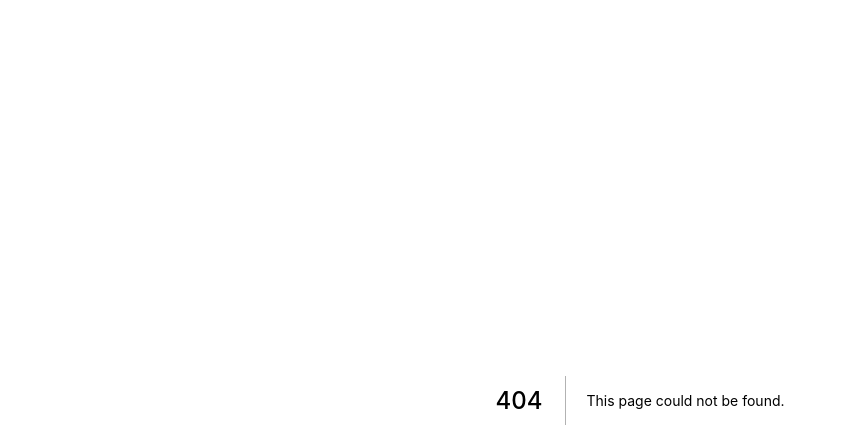
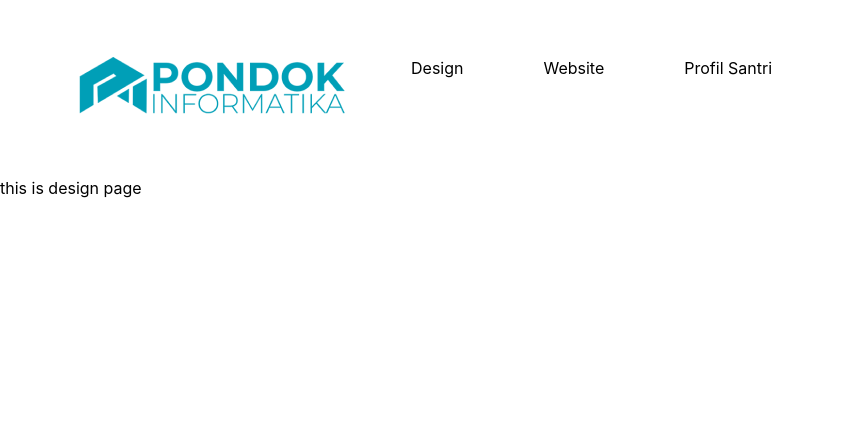
Before and after one commit to kreindo/portonext, a Next.js app: page /design in a window 1280 px wide. Before the commit this address had no page. Shown: the top 448 px of the page, without its empty margins (0-847 px from the left). Built offline with nearby package versions, Linux system fonts and the light colour scheme.

Commit message:
added pages, and routes

```diff
--- a/pages/components/header.jsx
+++ b/pages/components/header.jsx
@@ -1,34 +1,54 @@
 import Image from 'next/image';
+import { useState, useEffect } from 'react';
 import Logo from '../../public/assets/images/logo1.png';
+import Link from 'next/link';
 
-export const header = () => {
-  const menus = ['Design', 'Website', 'Profil Santri'];
+const Header = () => {
+  // const [menu, setMenu] = useState('menu');
+  // const menus = ['Design', 'Website', 'Profil Santri'];
   const handleClick = () => {
     console.log('hello');
   };
+  // useEffect(() => setMenu(menu), []);
+
   return (
-    <div className="flex flex-1 my-14">
+    <div className="flex flex-1 my-14 mx-16">
       <Image
         src={Logo}
         alt="Logo"
-        width={307}
-        height={64}
         className="hover:cursor-pointer"
         onClick={handleClick}
         z
       />
+      <div>
+        <ul className="flex">
+          <li className="mx-10">
+            <Link href="/design">
+              <a>Design</a>
+            </Link>
+          </li>
+          <li className="mx-10">
+            <Link href="/website">
+              <a>Website</a>
+            </Link>
+          </li>
+          <li className="mx-10">
+            <Link href="/profile">
+              <a>Profil Santri</a>
+            </Link>
+          </li>
+        </ul>
 
-      <div>
-        {menus.map((menu) => {
+        {/* {menus.map((menu) => {
           return (
             <li key={menu}>
               <a href="">{menu}</a>
             </li>
           );
-        })}
+        })} */}
       </div>
     </div>
   );
 };
 
-export default header;
+export default Header;
--- /dev/null
+++ b/pages/design.js
@@ -0,0 +1,17 @@
+import Head from 'next/head';import Header from './components/Header';
+
+export default function Design() {
+  return (
+    <div>
+      <Head>
+        <title>Designs</title>
+        <meta name="description" content="Generated by create next app" />
+        <link rel="icon" href="/favicon.ico" />
+      </Head>
+      <main>
+        <Header />
+        <div>this is design page</div>
+      </main>
+    </div>
+  );
+}
--- a/pages/index.js
+++ b/pages/index.js
@@ -1,7 +1,7 @@
 import Head from 'next/head';
 import Image from 'next/image';
 import styles from '../styles/Home.module.css';
-import Header from './components/header';
+import Header from './components/Header';
 
 export default function Home() {
   return (
--- /dev/null
+++ b/pages/profile.js
@@ -0,0 +1,17 @@
+import Head from 'next/head';import Header from './components/Header';
+
+export default function Profile() {
+  return (
+    <div>
+      <Head>
+        <title>Profile</title>
+        <meta name="description" content="Generated by create next app" />
+        <link rel="icon" href="/favicon.ico" />
+      </Head>
+      <main>
+        <Header />
+        <div>this is profile page</div>
+      </main>
+    </div>
+  );
+}
--- /dev/null
+++ b/pages/website.js
@@ -0,0 +1,18 @@
+import Head from 'next/head';
+import Header from './components/Header';
+
+export default function Website() {
+  return (
+    <div>
+      <Head>
+        <title>Website</title>
+        <meta name="description" content="Generated by create next app" />
+        <link rel="icon" href="/favicon.ico" />
+      </Head>
+      <main>
+        <Header />
+        <div>this is website page</div>
+      </main>
+    </div>
+  );
+}
```
